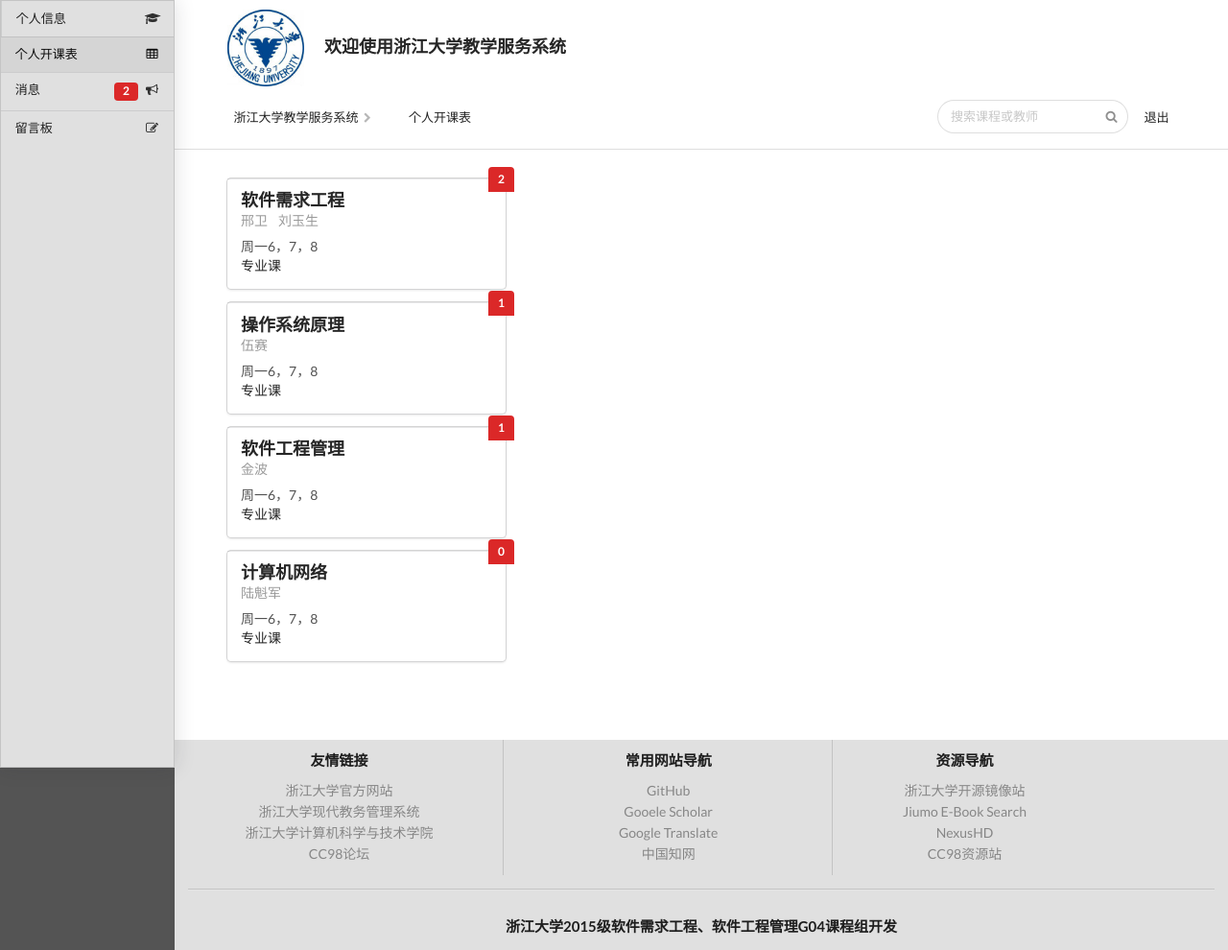
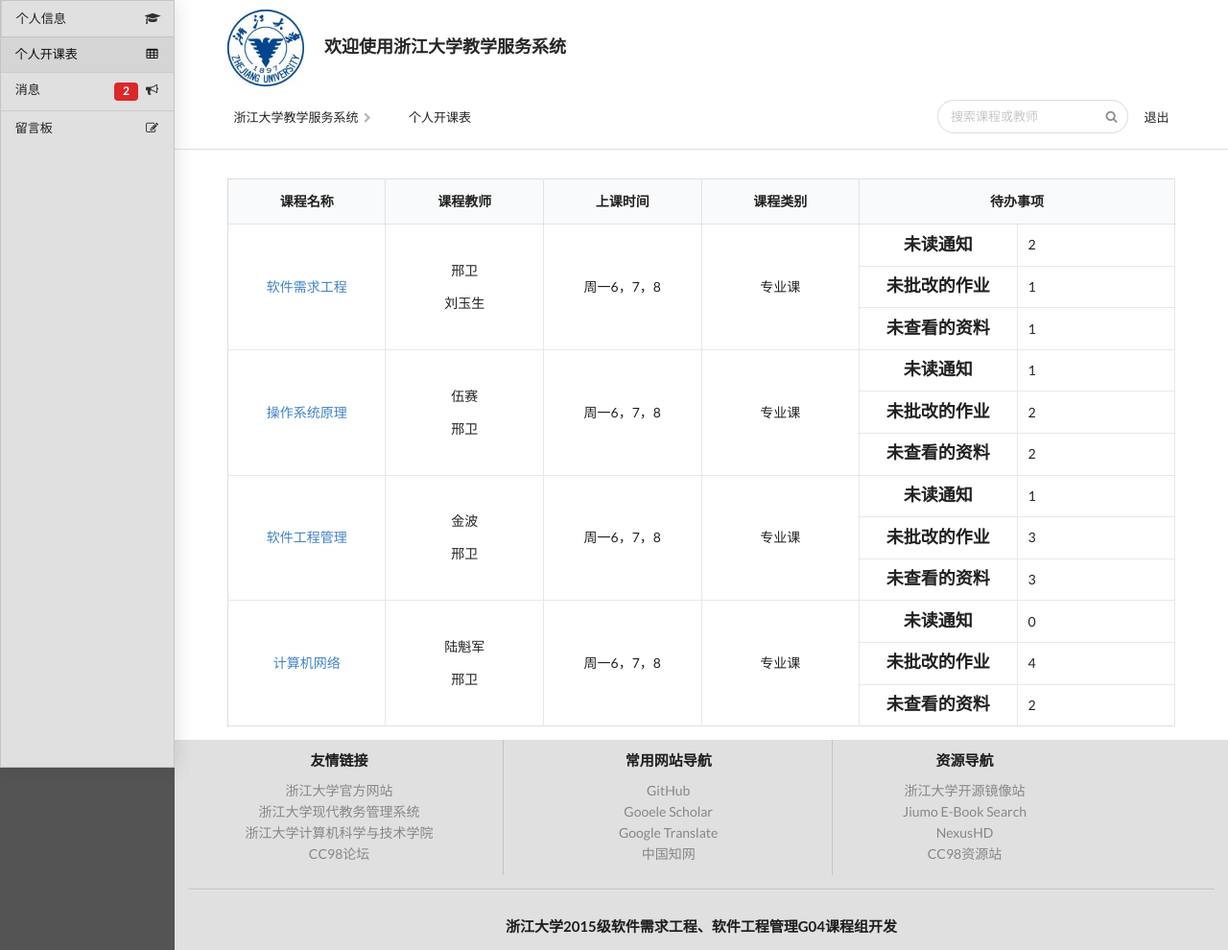
Before and after one commit to wsyzxxxx/Teaching_management, a Django app: page /t_index/ in a window 1280 px wide. Shown: the whole page at 96% size. Run offline with Django 3.2, Linux system fonts and the light colour scheme.

Commit message:
更改课表显示方式为表格形式

```diff
--- a/teacher/views.py
+++ b/teacher/views.py
@@ -14,10 +14,10 @@
         if i[0] == '0':
             unreadGlobalNotice += 1
     # 课程表，应统计每门课程未读通知+未提交的作业数量
-    CoursesList = [['软件需求工程', ['邢卫', '刘玉生'], '周一6，7，8', '专业课', '2'],
-                   ['操作系统原理', ['伍赛'], '周一6，7，8', '专业课', '1'],
-                   ['软件工程管理', ['金波'], '周一6，7，8', '专业课', '1'],
-                   ['计算机网络', ['陆魁军'], '周一6，7，8', '专业课', '0'], ]
+    CoursesList = [['软件需求工程', ['邢卫', '刘玉生'], '周一6，7，8', '专业课', '2', '1', '1'],
+                   ['操作系统原理', ['伍赛', '邢卫'], '周一6，7，8', '专业课', '1', '2', '2'],
+                   ['软件工程管理', ['金波', '邢卫'], '周一6，7，8', '专业课', '1', '3', '3'],
+                   ['计算机网络', ['陆魁军', '邢卫'], '周一6，7，8', '专业课', '0', '4', ' 2'],]
     return render(request, 'teacher/index.html', {'GlobalNoticeList': GlobalNoticeList,
                                                  'unreadGlobalNotice': unreadGlobalNotice,
                                                  'CoursesList': CoursesList})
--- a/templates/student/student_forum.html
+++ b/templates/student/student_forum.html
@@ -118,7 +118,7 @@
             h4 = document.createElement('h4');
             h4.className = 'ui image header';
             td[0].appendChild(h4);      //创建层主信息栏并加入第一个单元格
-            h4.innerHTML = '<img src="{% static 'Semantic - UI - master / examples / assets / images / avatar / tom.jpg' %}" class="ui large rounded image">'   //添加头像
+            h4.innerHTML = '<img src="{% static 'Semantic-UI-master/examples/assets/images/avatar/tom.jpg' %}" class="ui large rounded image">'   //添加头像
             div[0] = document.createElement('div');
             div[0].className = 'content';
             h4.appendChild(div[0]);     //创建层主信息div，加入h4中
--- a/templates/teacher/index.html
+++ b/templates/teacher/index.html
@@ -196,24 +196,47 @@
         <!--个人开课表tab-->
         <div class="ui bottom attached active tab" data-tab="course_table" style="min-height: 571px">
             <div class="ui container" style="width: 90%">
-                {% for foo in CoursesList %}
-                <div class="ui link card" onclick="window.location.href='teacher_courses'">
-                    <div class="floating ui red label">{{ foo.4 }}</div>
-                    <div class="content">
-                        <div class="header">{{ foo.0 }}</div>
-                        <div class="meta">
+                <table class="ui celled structured table">
+                    <thead>
+                        <tr>
+                            <th class="center aligned two wide">课程名称</th>
+                            <th class="center aligned two wide">课程教师</th>
+                            <th class="center aligned two wide">上课时间</th>
+                            <th class="center aligned two wide">课程类别</th>
+                            <th colspan="2" class="center aligned four wide">待办事项</th>
+                        </tr>
+                    </thead>
+                    <tbody>
+                    {% for foo in CoursesList %}
+                        <tr>
+                            <td rowspan="3" class="center aligned"><a href='student_courses'>{{ foo.0 }}</a></td>
+                            <td rowspan="3" class="center aligned">
                             {% for i in foo.1 %}
-                            <a>{{ i }}</a>
-                            <a></a>
+                            <p>{{ i }}</p>
                             {% endfor %}
-                        </div>
-                        <div class="description">{{ foo.2 }}</div>
-                        <div class="extra content">
-                            <span>{{ foo.3 }}</span>
-                        </div>
-                    </div>
-                </div>
-                {% endfor %}
+                            </td>
+                            <td rowspan="3" class="center aligned">{{ foo.2 }}</td>
+                            <td rowspan="3" class="center aligned">{{ foo.3 }}</td>
+                            <td class="center aligned">
+                                <div class="ui header">未读通知</div>
+                            </td>
+                            <td>{{ foo.4 }}</td>
+                        </tr>
+                        <tr>
+                            <td class="center aligned">
+                                <div class="ui header">未批改的作业</div>
+                            </td>
+                            <td>{{ foo.5 }}</td>
+                        </tr>
+                        <tr>
+                            <td class="center aligned two wide">
+                                <div class="ui header">未查看的资料</div>
+                            </td>
+                            <td>{{ foo.6 }}</td>
+                        </tr>
+                    {% endfor %}
+                    </tbody>
+                </table>
             </div>
         </div>
         <!--消息tab-->
```
Also changed, not shown: student/views.py (+8 -5 lines), templates/student/index.html (+45 -3 lines).
